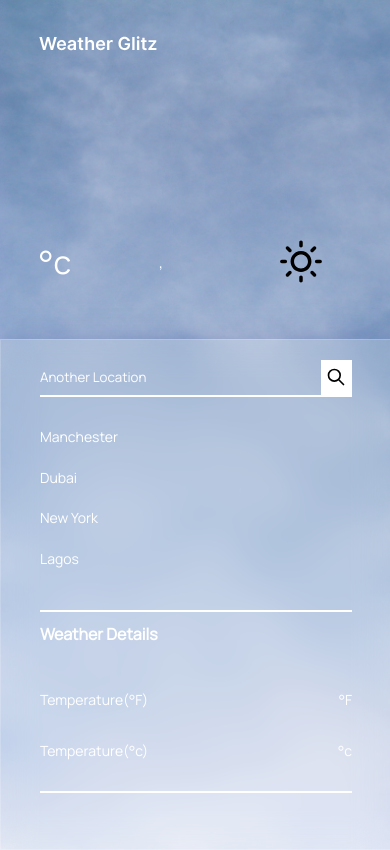
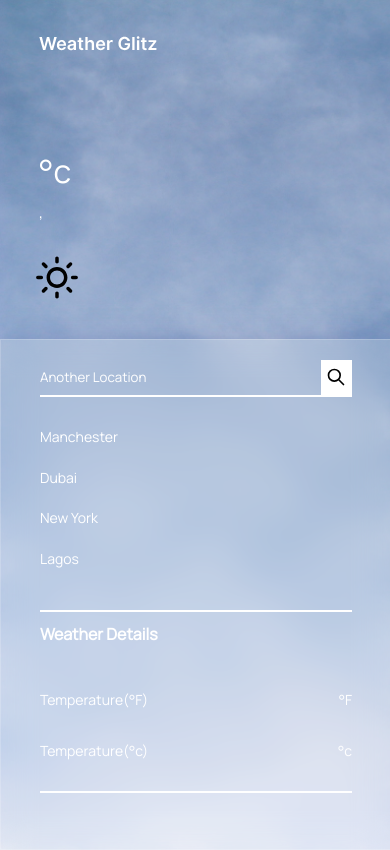
Before and after one commit to Wisdom-Ahuzi/Weather-Glitz, a React (Create React App) app: page / in a window 390 px wide. Built offline with nearby package versions, Linux system fonts and the light colour scheme; no server answers.

Commit message:
Fixed weather details css designs for mobile view

```diff
--- a/src/responsiveness.css
+++ b/src/responsiveness.css
@@ -189,32 +189,56 @@
         height: 80%;
         width: 80%;
         padding-left: 10%;
+        flex-direction: column;
+    }
+
+    .inner-first>.basic{
+        flex-direction: column;
+        align-items: flex-start;
     }
 
     .inner-first>.basic>.degree>p {
         font-size: 2rem;
     }
 
+    .inner-first>.basic>.location{
+        align-items: flex-start;
+        gap: 3px;
+    }
 
     .inner-first>.basic>.location>p:nth-child(1) {
         font-size: 1rem;
     }
 
+
+
     .inner-first>.basic>.location>p:nth-child(2) {
         font-size: 10px;
     }
 
-    .inner-first>.basic>.condition>.icon>svg {
+    .inner-first>.basic>.condition>.icon>img {
         width: 100%;
+
     }
 
     .inner-first>.basic>.condition>p{
         font-size: 11px;
+        text-align: left;
+        width: 120px;
     }
 
 
     .second {
         height: 60%;
+    }
+
+    .inner-first>.basic>.condition>.icon{
+        width: 120px;
+    }
+
+    .inner-first>.basic>.condition>.icon>img {
+        width: 100%;
+        margin-left: -70%;
     }
 }
 
```
